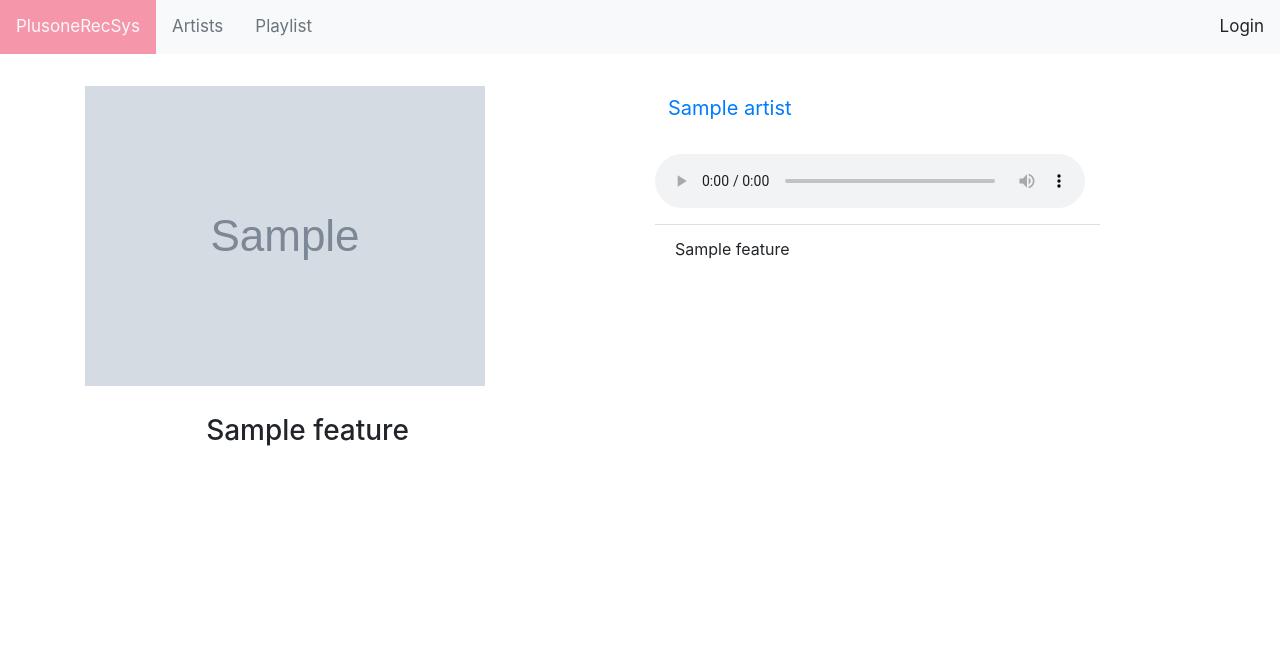
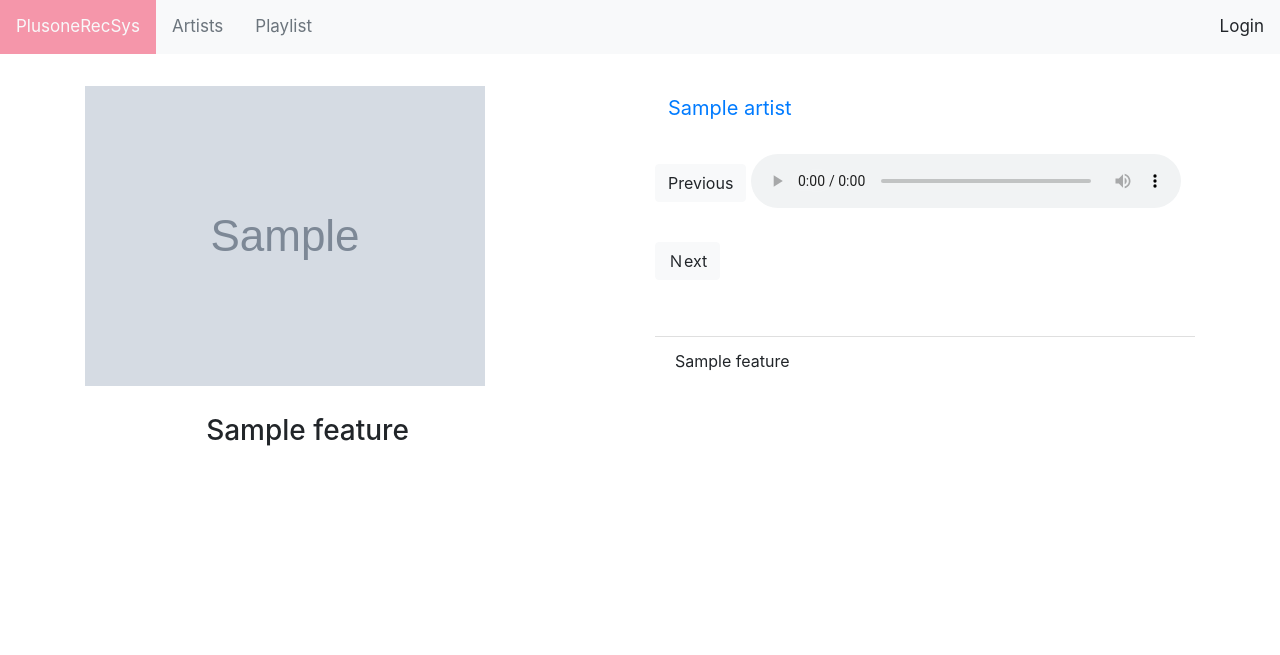
Before and after one commit to plusoneee/m.platform, a Django app: page /tracks/album/info/1 in a window 1280 px wide. Shown: the top 655 px of the page. Run offline with Django 3.2, Linux system fonts and the light colour scheme; tables that the repository leaves empty hold one stand-in row (values such as "Sample post"); grey boxes marked "Sample" are stand-in pictures; some libraries are stand-ins or nearby versions.

Commit message:
new swich btn

```diff
--- a/web/templates/album.html
+++ b/web/templates/album.html
@@ -9,13 +9,20 @@
     <style>
     @media screen and (-webkit-min-device-pixel-ratio:0) and (min-color-index:0) {
         img {
-                max-width:450px;
-                max-height:450px;
+                max-width:400px;
+                max-height:400px;
             }
         .container{
             margin-top:2em;
         }
         }
+        #previous{
+            margin-bottom:2.5em;
+        }
+        #next{
+            margin-bottom:2.5em;
+        }
+
     </style>
 </head>
 <body>
@@ -27,15 +34,18 @@
                 <h3 id="song_name" class="text-center">{{ album.0.name}}</h3>
         </div>
     <div class="col-md-1"></div>
-    <div class="col-md-5 col-sm-10" >
+    <div class="col-md-6 col-sm-12" >
         <form action="/tracks/artist/info/{{album.0.artist_id}}" style="margin-block-end: 0em;" method="get">
-            <button type="submit" class="btn btn-link" style="font-size:20px">{{album.0.artist}} </button>
+            <button type="submit" class="btn btn-link" style="font-size:20px">{{album.0.artist}}</button>
         </form>
         <br>
-        <audio src="{% static 'music/' %}{{ album.0.name}}.mp3" controls autoplay buffered volume id="player"></audio>
+        <!-- <audio src="{{album.0.preview_url}}" controls autoplay buffered volume id="player"></audio> -->
+        <button  id="previous" type="button" class="btn btn-light" onclick="previous_song()" >Previous</button>
+        <audio src="{% static 'music/' %}{{ album.0.name}}.mp3" controls autoplay buffered volume id="player" data-content="0"></audio>
+        <button id="next"  type="button" class="btn btn-light" onclick="next_song()">Ｎext</button>
         <ul class="list-group list-group-flush playlist">
             {% for track in album %}
-            <li id="{{track.id}}" class="list-group-item" onclick="change()">{{ track.name }}</li>
+            <li id="{{track.id}}" class="list-group-item" onclick="change()" data-content='{{forloop.counter}}'>{{ track.name }}</li>
             {% endfor %}
         </ul>
     </div>
@@ -49,13 +59,25 @@ var lastClickTime = new Date();
 var listenTime;
 var currentTime;
 var player_detial = {};
+var now_playing_index = $( "audio").data().content;
+
+function next_song(){
+    now_playing_index = parseInt(now_playing_index, 10) +1;
+    console.log(now_playing_index);
+}
+
+function previous_song(){
+    if (now_playing_index > 0) {
+        now_playing_index = parseInt(now_playing_index, 10) -1;
+        console.log(now_playing_index);
+    }
+}
 
 function change() {
     $('#player').attr('src', "{% static 'music/' %}" + event.target.innerHTML + '.mp3');
     // 總共聽的時間
     listenTime = computeListenTime(new Date())
     console.log(listenTime)
-
     // 切歌時判斷 currentTime 超過30秒
     if (currentTime >30){
         var xhr = new XMLHttpRequest();
```
